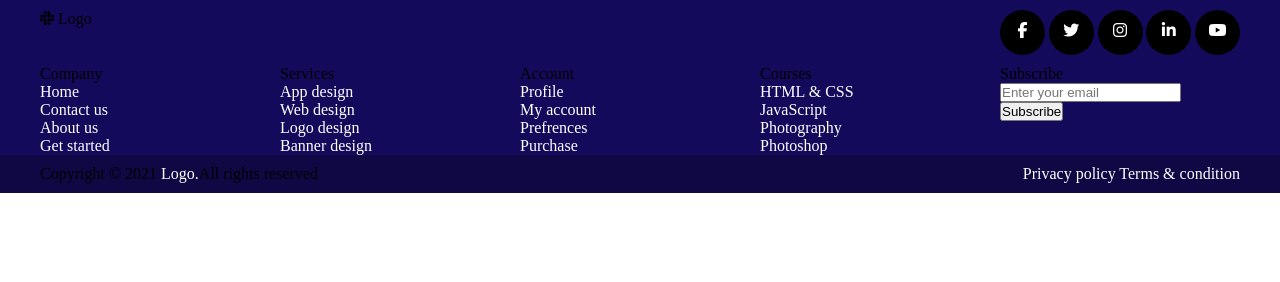
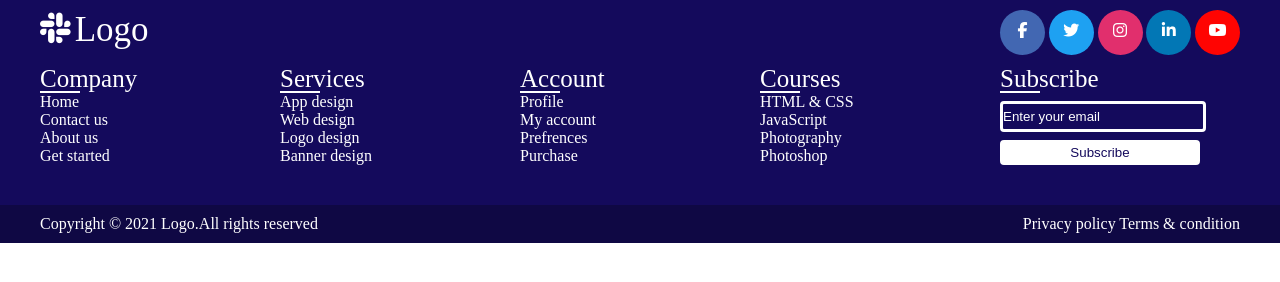
Before and after one commit to Bharath1910/week-one-assignments, a website: page css-challenges/Footer Section/Challenge_2/index.html in a window 1280 px wide. Drawn offline with Linux system fonts and the light colour scheme.

Commit message:
partially completed footer ig

```diff
--- a/css-challenges/Footer Section/Challenge_2/index.html
+++ b/css-challenges/Footer Section/Challenge_2/index.html
@@ -19,12 +19,13 @@
             <i class="fab fa-slack"></i>
             <span class="logo_name">Logo</span>
           </div>
+
           <div class="media-icons">
-            <a href="#"><i class="fab fa-facebook-f"></i></a>
-            <a href="#"><i class="fab fa-twitter"></i></a>
-            <a href="#"><i class="fab fa-instagram"></i></a>
-            <a href="#"><i class="fab fa-linkedin-in"></i></a>
-            <a href="#"><i class="fab fa-youtube"></i></a>
+            <a class="fb" href="#"><i class="fab fa-facebook-f"></i></a>
+            <a class="twi" href="#"><i class="fab fa-twitter"></i></a>
+            <a class="ins" href="#"><i class="fab fa-instagram"></i></a>
+            <a class="linkedin" href="#"><i class="fab fa-linkedin-in"></i></a>
+            <a class="yt" href="#"><i class="fab fa-youtube"></i></a>
           </div>
         </div>
         <div class="link-boxes">
@@ -59,7 +60,7 @@
           <ul class="box input-box">
             <li class="link_name">Subscribe</li>
             <li><input type="text" placeholder="Enter your email" /></li>
-            <li><input type="button" value="Subscribe" /></li>
+            <li><input class="sub-button" type="button" value="Subscribe" /></li>
           </ul>
         </div>
       </div>
--- a/css-challenges/Footer Section/Challenge_2/style.css
+++ b/css-challenges/Footer Section/Challenge_2/style.css
@@ -10,7 +10,36 @@
 
 .top .logo-details {
     flex: 4;
+}
 
+.top .logo-details > * {
+    font-size: 35px;
+    color: #FFFFFF;
+}
+
+/* .link_name {
+    font-size: 25px;
+    color: #FFFFFF;
+    margin-bottom: 15px;
+    text-decoration: underline;
+    text-underline-offset: 10px;
+} */
+
+.link_name {
+    color: #FFFFFF;
+    font-size: 25px;
+    position: relative;
+
+}
+
+.link_name::after {
+    content: '';
+    height: 2px;
+    width: 40px;
+    background-color: #FFFFFF;
+    position: absolute;
+    left: 0;
+    bottom: 0;
 }
 
 .top .media-icons {
@@ -20,7 +49,7 @@
 
 .link-boxes {
     display: flex;
-    padding: 0 40px;
+    padding: 0 40px 40px 40px;
 }
 
 .link-boxes > * {
@@ -67,3 +96,50 @@ a {
 .content {
     background-color: #140A5C;
 }
+
+.input-box {
+    display: flex;
+    flex-direction: column;
+    justify-content: space-between;
+}
+
+.input-box li input {
+    width: 200px;
+    height: 25px;
+    border-radius: 4px;
+    border: solid #FFFFFF;
+    background-color: #140A5C;
+    color:#140A5C;
+}
+
+.sub-button {
+    background-color: #FFFFFF !important;
+}
+
+.input-box li input::placeholder {
+    color: #FFFFFF;
+}
+
+.copyright_text {
+    color: #FFFFFF;
+}
+
+.fb {
+    background-color: #4267B2;
+}
+
+.twi {
+    background-color: #1EA1F2;
+}
+
+.ins {
+    background-color: #E12F6D;
+}
+
+.linkedin {
+    background-color: #0277B5;
+}
+
+.yt {
+    background-color: #FF0402;
+}
```
